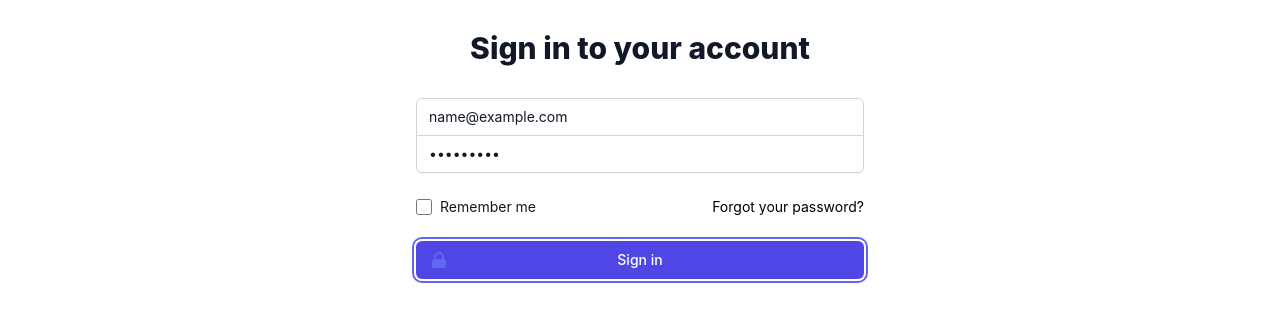
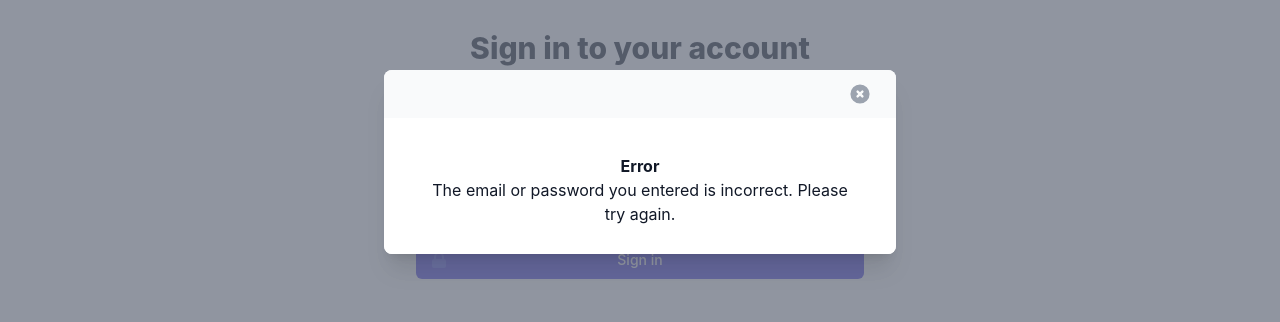
Before and after one commit to VicDario/yard-store-admin, a Next.js app: page /login in a window 1280 px wide. Both pictures are taken after typing "name@example.com", "Sample123" into the empty fields and a click on the button "Sign in". Shown: the part 238-560 px from the top of the page. Built offline with nearby package versions, Linux system fonts and the light colour scheme; no server answers.

Commit message:
[Change] Redirect to dashboard

```diff
--- a/src/components/LoginPage.js
+++ b/src/components/LoginPage.js
@@ -1,16 +1,30 @@
 import Image from 'next/image';
 import Link from 'next/link';
-import { useRef } from 'react';
+import { useRouter } from 'next/router';
+import { useState, useRef } from 'react';
 import { LockClosedIcon } from '@heroicons/react/solid';
 import { useAuth } from '@hooks/useAuth';
+import Modal from '@common/Modal';
 
 export default function LoginPage() {
   const formRef = useRef(null);
   const auth = useAuth();
+  const router = useRouter();
+  const [errorLogin, setErrorLogin] = useState(false);
+  const [loading, setLoading] = useState(false);
+
   const submitHandle = event => {
     event.preventDefault();
+    setErrorLogin(false);
+    setLoading(true);
     const data = Object.fromEntries(new FormData(formRef.current));
-    auth.signIn(data.email, data.password);
+    auth
+      .signIn(data.email, data.password)
+      .then(() => router.push('/dashboard'))
+      .catch(() => {
+        setErrorLogin(true);
+        setLoading(false);
+      });
   };
   return (
     <>
@@ -48,7 +62,7 @@ export default function LoginPage() {
               </div>
               <div>
                 <label className="sr-only" htmlFor="password">
-                  Password
+                  2
                 </label>
                 <input
                   required
@@ -89,6 +103,7 @@ export default function LoginPage() {
             <div>
               <button
                 className="group relative w-full flex justify-center py-2 px-4 border border-transparent text-sm font-medium rounded-md text-white bg-indigo-600 hover:bg-indigo-700 focus:outline-none focus:ring-2 focus:ring-offset-2 focus:ring-indigo-500"
+                disabled={loading}
                 type="submit"
               >
                 <span className="absolute left-0 inset-y-0 flex items-center pl-3">
@@ -101,6 +116,14 @@ export default function LoginPage() {
               </button>
             </div>
           </form>
+          <Modal open={errorLogin} setOpen={setErrorLogin}>
+            <div className="px-4 py-3 text-center text-gray-900">
+              <p>
+                <strong>Error</strong>
+              </p>
+              <p>The email or password you entered is incorrect. Please try again.</p>
+            </div>
+          </Modal>
         </div>
       </div>
     </>
```
